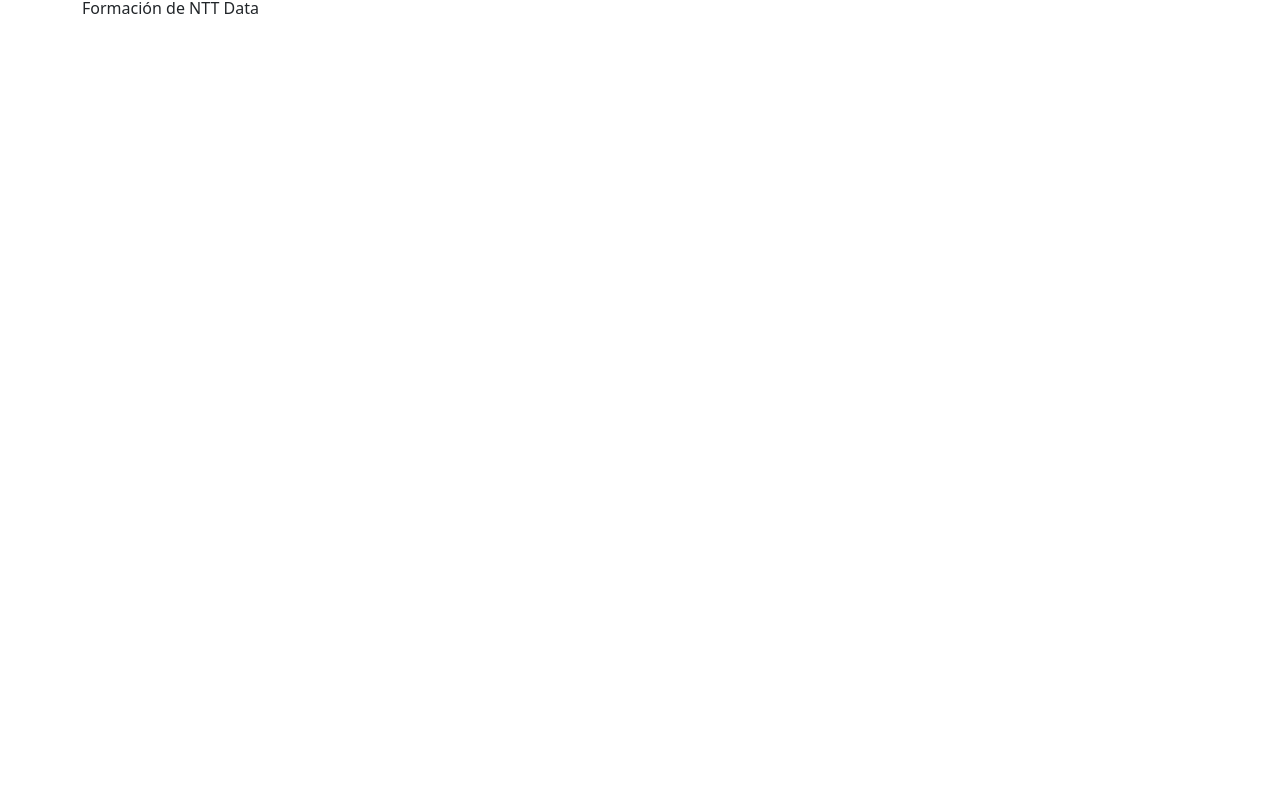
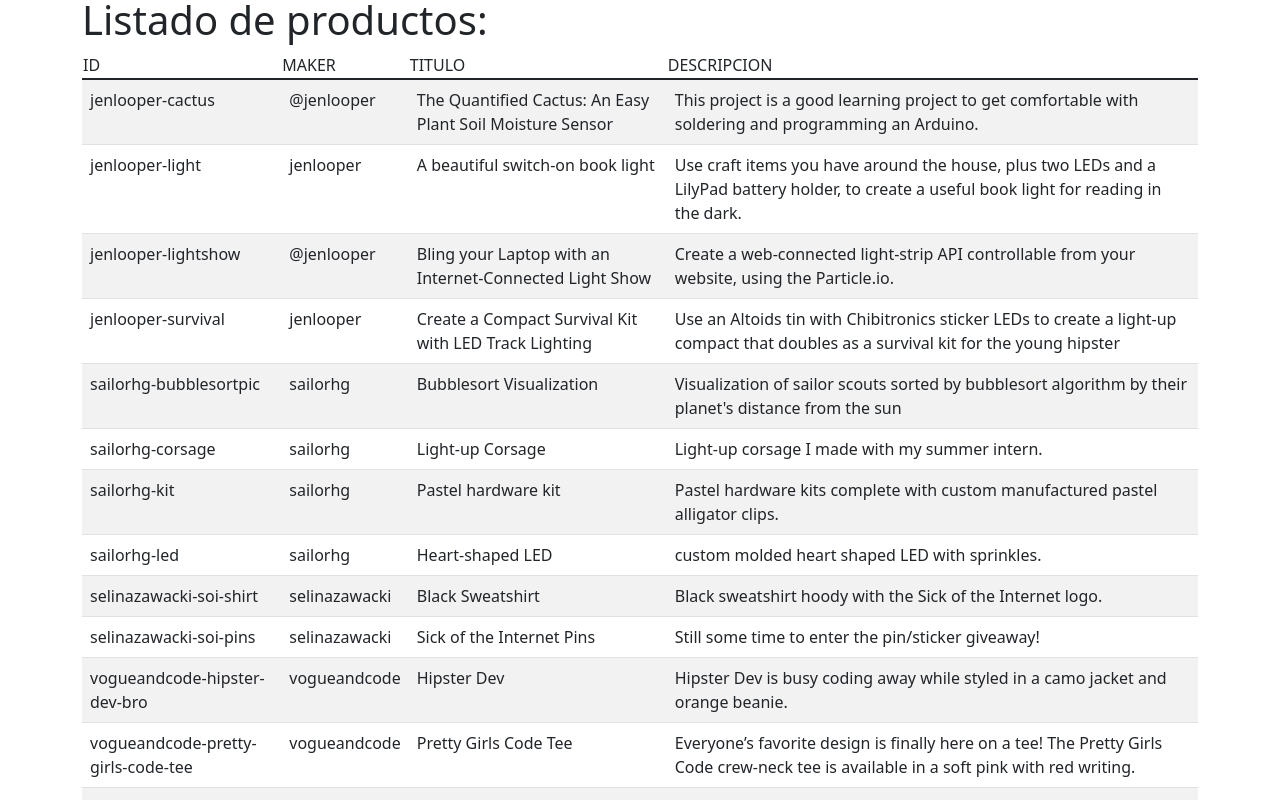
Before and after one commit to marioog97/proyecto1, an Angular app: page /seccion3 in a window 1280 px wide. Shown: the part 591-1391 px from the top of the page. Before the commit the page ends 800 px from the top, so only its background shows below. Built offline with nearby package versions, Linux system fonts and the light colour scheme.

Commit message:
Fin tema 11

```diff
--- a/src/app/app.module.ts
+++ b/src/app/app.module.ts
@@ -2,7 +2,7 @@
 import { BrowserModule } from '@angular/platform-browser';
 import { FormsModule } from '@angular/forms';
 
-
+import { ProductosService } from './servicio/productos.service';
 import { AppComponent } from './app.component';
 import { PrincipalComponent } from './principal/principal.component';
 import { HeaderComponent } from './header/header.component';
@@ -36,7 +36,7 @@
     RouterModule.forRoot(routes)
 
   ],
-  providers: [],
+  providers: [ProductosService],
   bootstrap: [PrincipalComponent]
 })
 export class AppModule { }
--- a/src/app/c-seccion3/c-seccion3.component.html
+++ b/src/app/c-seccion3/c-seccion3.component.html
@@ -1 +1,20 @@
 <p>Seccion 3: {{ciudad}} {{poblacion}}</p>
+
+<h1>Listado de productos:</h1>
+<table class="table table-striped">
+    <thead>
+        <td>ID</td>
+        <td>MAKER</td>
+        <td>TITULO</td>
+        <td>DESCRIPCION</td>
+    </thead>
+    <tbody>
+        <tr *ngFor="let p of productos">
+            <td>{{p.Id}}</td>
+            <td>{{p.Maker}}</td>
+            <td>{{p.Title}}</td>
+            <td>{{p.Description}}</td>
+        </tr>
+    </tbody>
+
+</table>
--- a/src/app/c-seccion3/c-seccion3.component.ts
+++ b/src/app/c-seccion3/c-seccion3.component.ts
@@ -1,5 +1,8 @@
 import { Component, OnInit } from '@angular/core';
 import { ActivatedRoute } from '@angular/router';
+import { Product } from '../models/Product';
+import { ProductosService } from '../servicio/productos.service';
+
 
 @Component({
   selector: 'app-c-seccion3',
@@ -10,8 +13,11 @@
 
   ciudad:string='';
   poblacion:string='';
+  productos: Product[] = [];
 
-  constructor(private route:ActivatedRoute) { }
+  constructor(private route:ActivatedRoute, productosService: ProductosService) {
+    this.productos = productosService.listadoProductos(); //llamada servicio
+   }
 
   ngOnInit(): void {
 
--- a/src/app/header/header.component.html
+++ b/src/app/header/header.component.html
@@ -40,7 +40,7 @@
                   <a class="nav-link" [routerLink]="['/seccion3']">Sección 3</a>
                 </li>
                 <li class="nav-item">
-                  <a class="nav-link" [routerLink]="['/seccion2', 'Monica']">Menu 4(n) </a>
+                  <a class="nav-link" [routerLink]="['/seccion2', 'Pepe']">Menu 4(n)</a>
                 </li>
                 <li class="nav-item">
                   <a class="nav-link" [routerLink]="['/seccion3', 'Granada', 'Loja']">Menu 5 </a>
--- /dev/null
+++ b/src/app/models/Product.ts
@@ -0,0 +1,9 @@
+export interface Product {
+    Id: string,
+    Maker: string,
+    img: string,
+    Url: string,
+    Title: string,
+    Description?: string,
+    Ratings: any
+}
--- /dev/null
+++ b/src/app/servicio/productos.service.ts
@@ -0,0 +1,178 @@
+import { Injectable } from '@angular/core';
+import { Product } from '../models/Product';
+
+
+@Injectable({
+  providedIn: 'root'
+})
+export class ProductosService {
+
+  productos: Product[] = [
+
+      {
+        "Id": "jenlooper-cactus",
+        "Maker": "@jenlooper",
+        "img": "https://user-images.githubusercontent.com/41929050/61567048-13938600-aa33-11e9-9cfd-712191013192.jpeg",
+        "Url": "https://www.hackster.io/agent-hawking-1/the-quantified-cactus-an-easy-plant-soil-moisture-sensor-e65393",
+        "Title": "The Quantified Cactus: An Easy Plant Soil Moisture Sensor",
+        "Description": "This project is a good learning project to get comfortable with soldering and programming an Arduino.",
+        "Ratings": [
+          5,
+          5
+        ]
+      },
+      {
+        "Id": "jenlooper-light",
+        "Maker": "jenlooper",
+        "img": "https://user-images.githubusercontent.com/41929050/61567049-13938600-aa33-11e9-9c69-a4184bf8e524.jpeg",
+        "Url": "https://www.hackster.io/agent-hawking-1/book-light-dee7e4",
+        "Title": "A beautiful switch-on book light",
+        "Description": "Use craft items you have around the house, plus two LEDs and a LilyPad battery holder, to create a useful book light for reading in the dark.",
+        "Ratings": null
+      },
+      {
+        "Id": "jenlooper-lightshow",
+        "Maker": "@jenlooper",
+        "img": "https://user-images.githubusercontent.com/41929050/61567053-13938600-aa33-11e9-9780-104fe4019659.png",
+        "Url": "https://www.hackster.io/agent-hawking-1/bling-your-laptop-with-an-internet-connected-light-show-30e4db",
+        "Title": "Bling your Laptop with an Internet-Connected Light Show",
+        "Description": "Create a web-connected light-strip API controllable from your website, using the Particle.io.",
+        "Ratings": null
+      },
+      {
+        "Id": "jenlooper-survival",
+        "Maker": "jenlooper",
+        "img": "https://user-images.githubusercontent.com/41929050/61567051-13938600-aa33-11e9-8ae7-0b5c19aafab4.jpeg",
+        "Url": "https://www.hackster.io/agent-hawking-1/create-a-compact-survival-kit-38bfdb",
+        "Title": "Create a Compact Survival Kit with LED Track Lighting",
+        "Description": "Use an Altoids tin with Chibitronics sticker LEDs to create a light-up compact that doubles as a survival kit for the young hipster",
+        "Ratings": null
+      },
+      {
+        "Id": "sailorhg-bubblesortpic",
+        "Maker": "sailorhg",
+        "img": "https://user-images.githubusercontent.com/41929050/61567054-13938600-aa33-11e9-9163-eec98e239b7a.png",
+        "Url": "https://twitter.com/sailorhg/status/1090107740049952770",
+        "Title": "Bubblesort Visualization",
+        "Description": "Visualization of sailor scouts sorted by bubblesort algorithm by their planet\u0027s distance from the sun",
+        "Ratings": null
+      },
+      {
+        "Id": "sailorhg-corsage",
+        "Maker": "sailorhg",
+        "img": "https://user-images.githubusercontent.com/41929050/61567055-142c1c80-aa33-11e9-96ff-9fbac6413625.png",
+        "Url": "https://twitter.com/sailorhg/status/1090113666911891456",
+        "Title": "Light-up Corsage",
+        "Description": "Light-up corsage I made with my summer intern.",
+        "Ratings": null
+      },
+      {
+        "Id": "sailorhg-kit",
+        "Maker": "sailorhg",
+        "img": "https://user-images.githubusercontent.com/41929050/61567056-142c1c80-aa33-11e9-8682-10065d338145.png",
+        "Url": "https://twitter.com/sailorhg/status/1090122822007963648",
+        "Title": "Pastel hardware kit",
+        "Description": "Pastel hardware kits complete with custom manufactured pastel alligator clips.",
+        "Ratings": null
+      },
+      {
+        "Id": "sailorhg-led",
+        "Maker": "sailorhg",
+        "img": "https://user-images.githubusercontent.com/41929050/61567052-13938600-aa33-11e9-9a88-cd842073ba44.jpg",
+        "Url": "https://twitter.com/sailorhg/status/1090117277540745216",
+        "Title": "Heart-shaped LED",
+        "Description": "custom molded heart shaped LED with sprinkles.",
+        "Ratings": null
+      },
+      {
+        "Id": "selinazawacki-soi-shirt",
+        "Maker": "selinazawacki",
+        "img": "https://user-images.githubusercontent.com/41929050/61567060-142c1c80-aa33-11e9-8188-5a4803844a9e.png",
+        "Url": "https://www.instagram.com/p/BNvESj-j8PI/",
+        "Title": "Black Sweatshirt",
+        "Description": "Black sweatshirt hoody with the Sick of the Internet logo.",
+        "Ratings": null
+      },
+      {
+        "Id": "selinazawacki-soi-pins",
+        "Maker": "selinazawacki",
+        "img": "https://user-images.githubusercontent.com/41929050/61567059-142c1c80-aa33-11e9-939b-2ecf4492786d.png",
+        "Url": "https://www.instagram.com/p/BNm6hZzDoEF/",
+        "Title": "Sick of the Internet Pins",
+        "Description": "Still some time to enter the pin/sticker giveaway! ",
+        "Ratings": null
+      },
+      {
+        "Id": "vogueandcode-hipster-dev-bro",
+        "Maker": "vogueandcode",
+        "img": "https://user-images.githubusercontent.com/41929050/61567061-14c4b300-aa33-11e9-9fee-63ff2c0c9823.png",
+        "Url": "https://www.vogueandcode.com/shop/hipster-dev-bro",
+        "Title": "Hipster Dev",
+        "Description": "Hipster Dev is busy coding away while styled in a camo jacket and orange beanie.",
+        "Ratings": null
+      },
+      {
+        "Id": "vogueandcode-pretty-girls-code-tee",
+        "Maker": "vogueandcode",
+        "img": "https://user-images.githubusercontent.com/41929050/61567062-14c4b300-aa33-11e9-9dcd-8bfed4ece810.png",
+        "Url": "https://www.vogueandcode.com/shop/pretty-girls-code-tee",
+        "Title": "Pretty Girls Code Tee",
+        "Description": "Everyone\u2019s favorite design is finally here on a tee! The Pretty Girls Code crew-neck tee is available in a soft pink with red writing.",
+        "Ratings": null
+      },
+      {
+        "Id": "vogueandcode-ruby-sis-2",
+        "Maker": "vogueandcode",
+        "img": "https://user-images.githubusercontent.com/41929050/61567063-14c4b300-aa33-11e9-8515-bcb866da9ea3.png",
+        "Url": "https://www.vogueandcode.com/shop/ruby-sis-2",
+        "Title": "Ruby Sis",
+        "Description": "Styled in a dashiki, Ruby Sis is listening to music while coding in her favorite language, Ruby!",
+        "Ratings": [
+          3,
+          5,
+          5,
+          4,
+          3,
+          2,
+          1,
+          4,
+          5,
+          5,
+          5,
+          5,
+          5,
+          5,
+          5,
+          5,
+          5,
+          5
+        ]
+      },
+      {
+        "Id": "selinazawacki-moon",
+        "Maker": "selinazawacki",
+        "img": "https://user-images.githubusercontent.com/41929050/61567057-142c1c80-aa33-11e9-9781-9e442418eaab.png",
+        "Url": "https://www.instagram.com/p/BFktVYPinKQ/",
+        "Title": "Holographic Dark Moon Necklace",
+        "Description": "Not sure if I\u0027ll be making more, get it while I have it in the store.",
+        "Ratings": null
+      },
+      {
+        "Id": "selinazawacki-shirt",
+        "Maker": "selinazawacki",
+        "img": "https://user-images.githubusercontent.com/41929050/61567058-142c1c80-aa33-11e9-89fb-b4f30d84d69d.png",
+        "Url": "https://www.instagram.com/p/BEXlpiZCnJ3",
+        "Title": "Floppy Crop",
+        "Description": "Used up the Diskette fabric today to make 2 of these crops.",
+        "Ratings": null
+      }
+    ]
+  ;
+
+  constructor() { }
+
+  listadoProductos(): Product[] {
+    return this.productos;
+  }
+
+}
```
Also changed, not shown: 1 other file (tests, documents, lock files or other folders).
